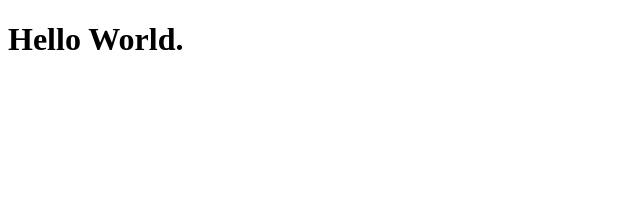
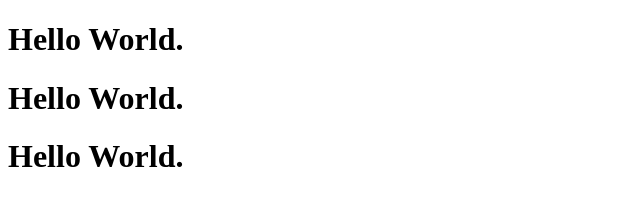
Before and after one commit to Juanitobardito/animated-sniffle, a plain HTML site: page index.html in a window 1280 px wide. Shown: the whole page, without its empty margins (0-640 px from the left). Drawn offline with Linux system fonts and the light colour scheme.

Commit message:
This is another test

```diff
--- a/index.html
+++ b/index.html
@@ -13,6 +13,9 @@
     </head>
     <body>
         <h1>Hello World.</h1>
+        <h1>Hello World.</h1>
+        <h1>Hello World.</h1>
+
         <!--[if lt IE 7]>
             <p class="browsehappy">You are using an <strong>outdated</strong> browser. Please <a href="#">upgrade your browser</a> to improve your experience.</p>
         <![endif]-->
```
